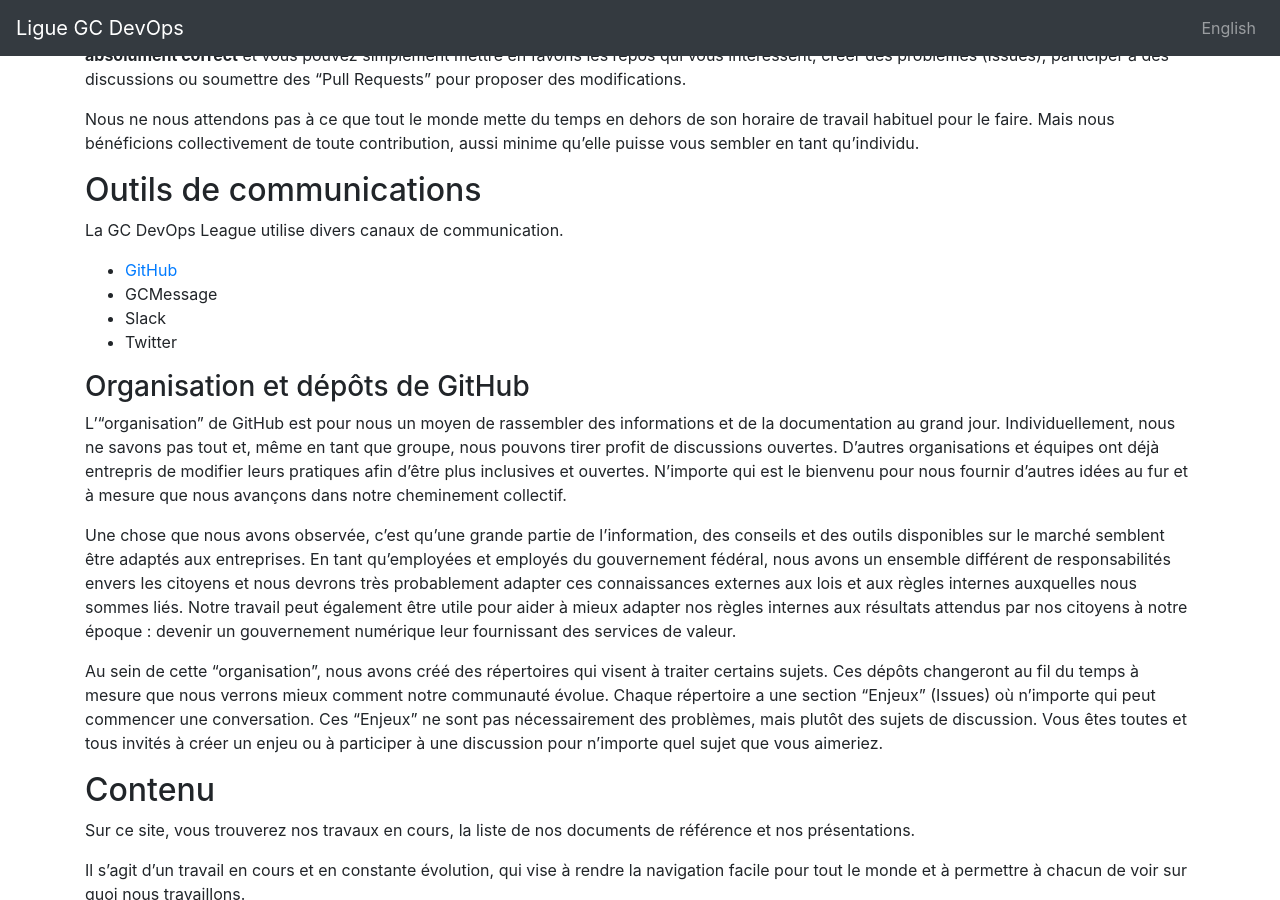
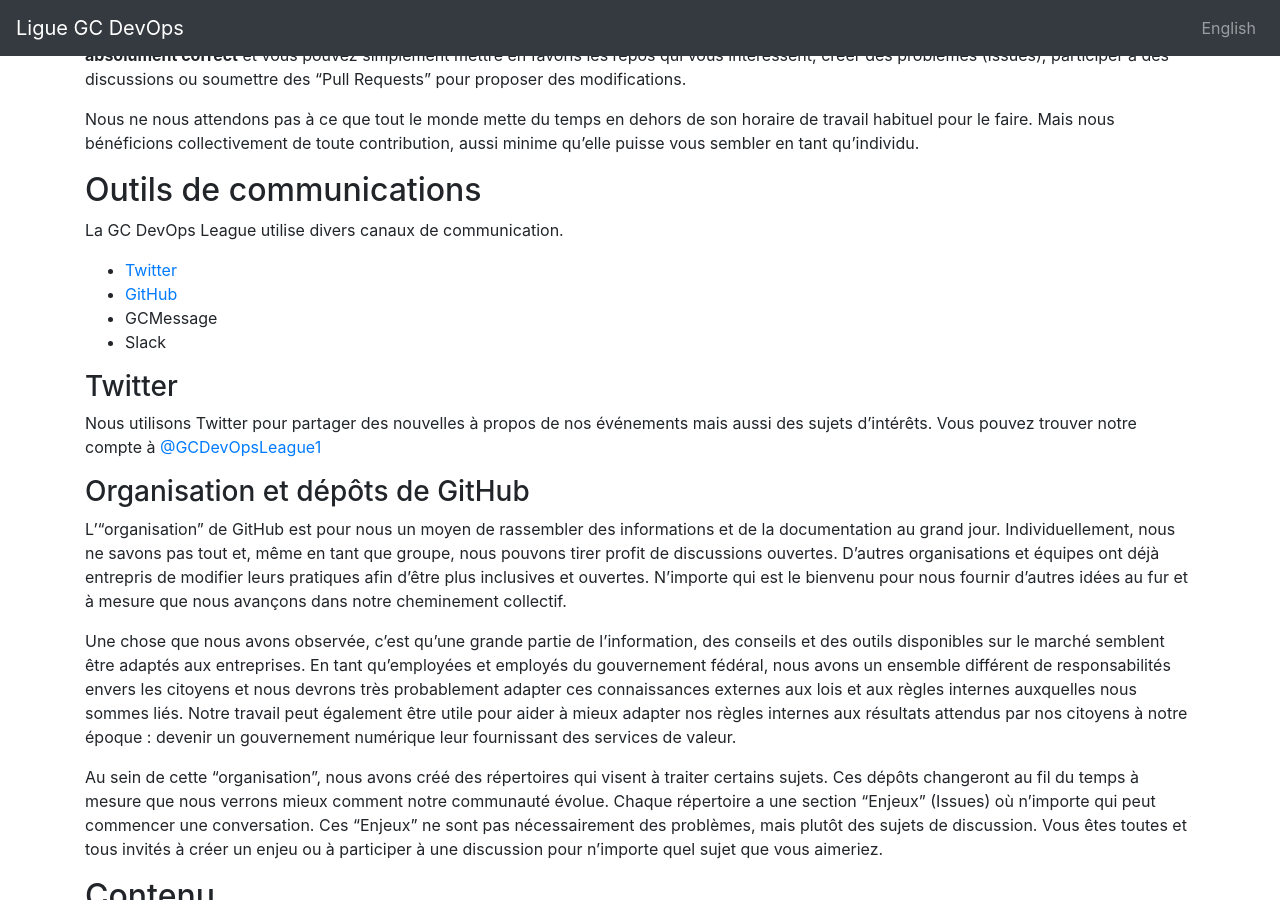
Before and after one commit to gcdevops/gcdevops.github.io, a Jekyll site: the page built from _pages/fr/accueil.md, in a window 1280 px wide and 900 px high, scrolled down 816 px. Built offline with Jekyll 4.4.1, drawn with Linux system fonts in a browser that asks for light colours.

Commit message:
Add Twitter link

```diff
--- a/_pages/fr/accueil.md
+++ b/_pages/fr/accueil.md
@@ -34,10 +34,14 @@ Mais nous bénéficions collectivement de toute contribution, aussi minime qu'el
 
 La GC DevOps League utilise divers canaux de communication.
 
+* [Twitter](#twitter)
 * [GitHub](#github-organisation-and-repositories)
 * GCMessage
 * Slack
-* Twitter
+
+### Twitter
+
+Nous utilisons Twitter pour partager des nouvelles à propos de nos événements mais aussi des sujets d'intérêts. Vous pouvez trouver notre compte à   [@GCDevOpsLeague1](https://twitter.com/GCDevOpsLeague1)
 
 ### Organisation et dépôts de GitHub
 
```
Also changed, not shown: _pages/en/home.md (+5 -1 lines).
